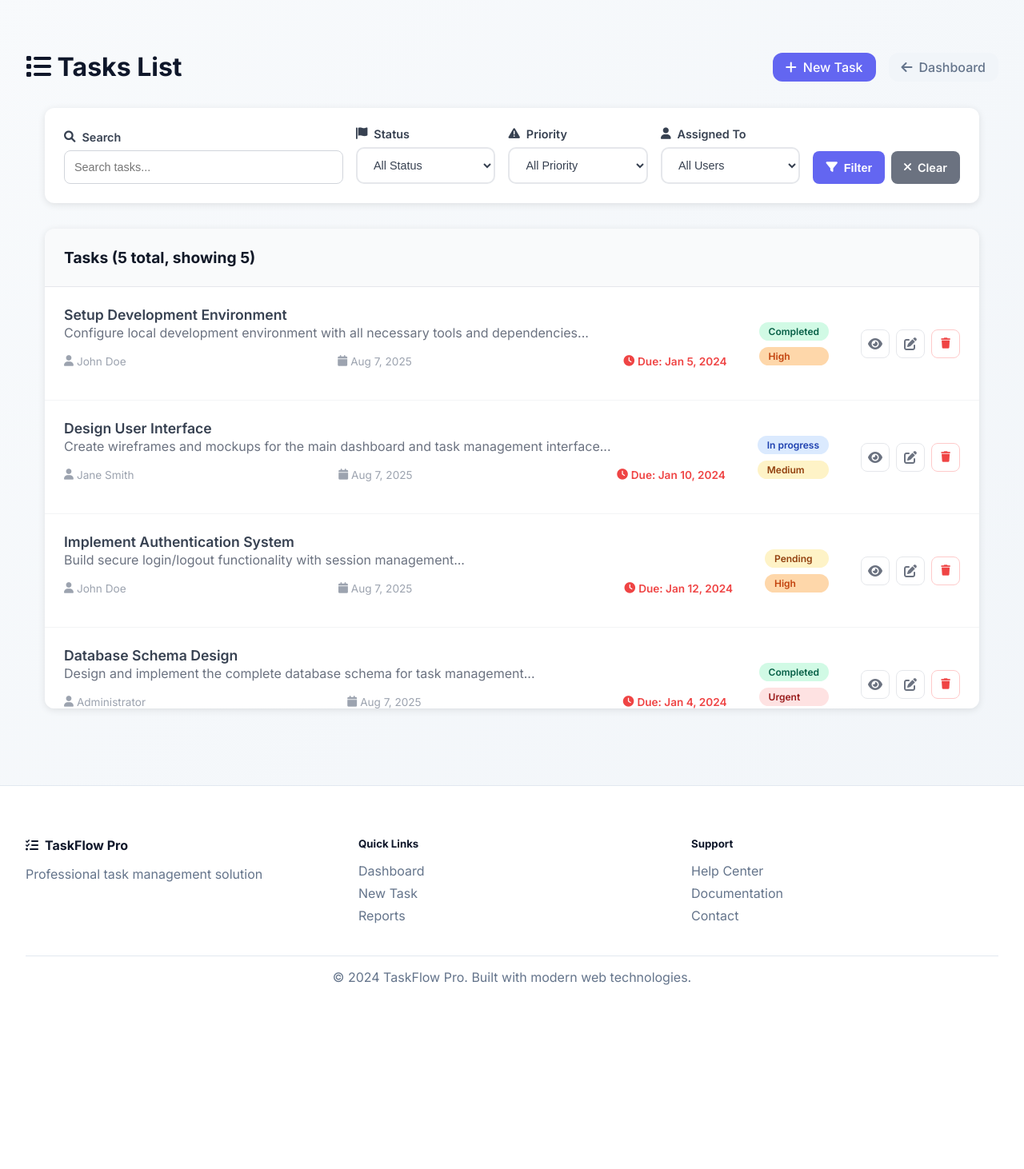
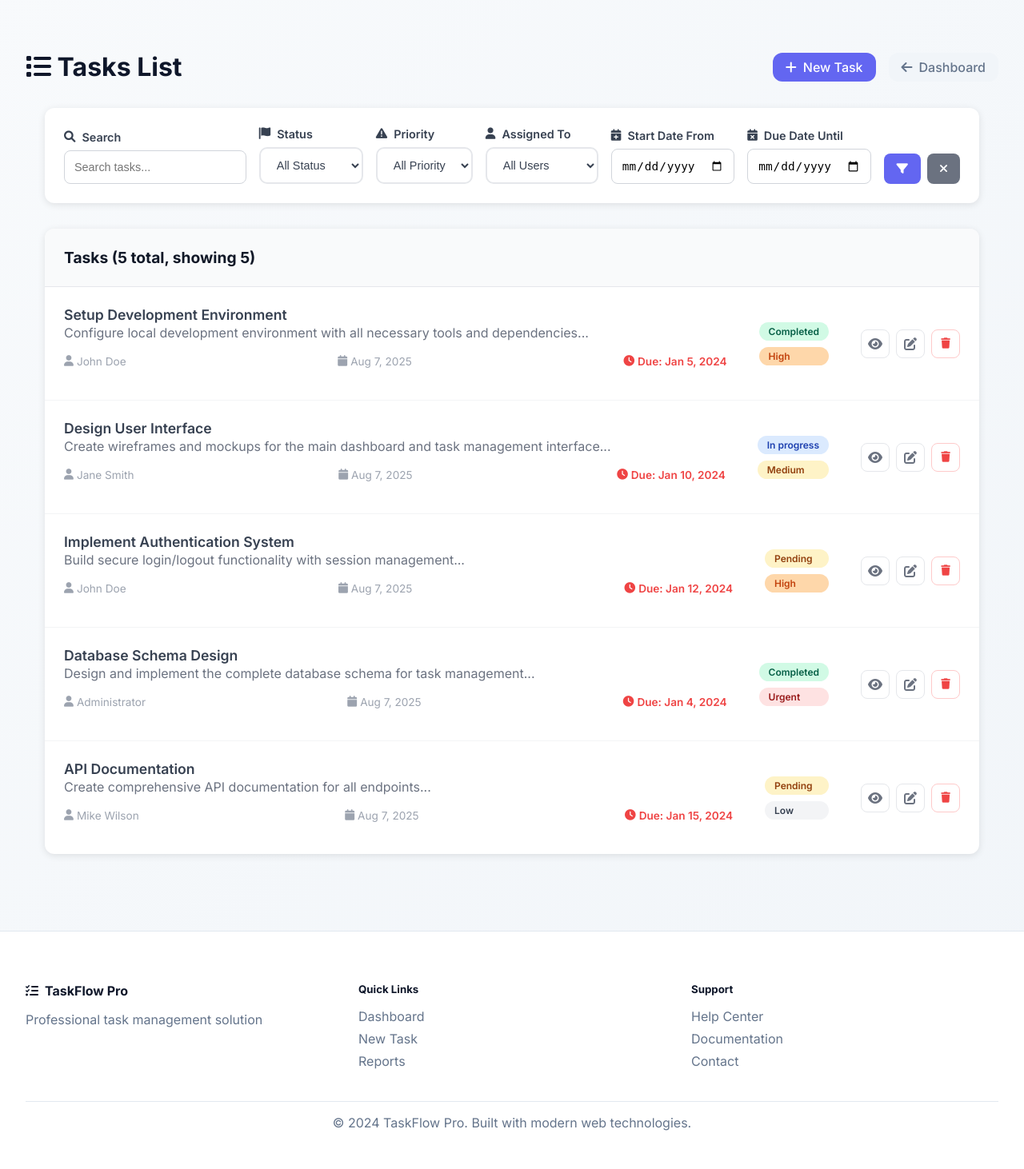
Before and after one commit to VEL-Development/task_mgmt, a PHP site: page /?action=tasks_list in a window 1280 px wide. Shown: the part 101-1563 px from the top of the page at 80% size. Before the commit the page ends 1333 px from the top, so only its background shows below. Run offline with PHP 8.4, Linux system fonts and the light colour scheme; the visitor is signed in with stand-in values (Sample User, id 1); data comes from the database, SQL or seed files in the repository; some libraries are stand-ins or nearby versions.

Commit message:
filter works

```diff
--- a/assets/css/modern.css
+++ b/assets/css/modern.css
@@ -1908,7 +1883,7 @@ body { font-family: 'Inter', sans-serif; background: linear-gradient(135deg, #f8
 
 .filters-form {
     display: grid;
-    grid-template-columns: 2fr 1fr 1fr 1fr auto;
+    grid-template-columns: 2fr 1fr 1fr 1fr 1fr 1fr auto;
     gap: 1rem;
     align-items: end;
 }
--- a/assets/css/user_dashboard_page.css
+++ b/assets/css/user_dashboard_page.css
@@ -358,10 +358,10 @@
 }
 
 /* Tasks List */
-.tasks-list {
+/* .tasks-list {
     max-height: 600px;
     overflow-y: auto;
-}
+} */
 
 .task-item {
     display: flex;
--- a/views/tasks_list.php
+++ b/views/tasks_list.php
@@ -11,6 +11,8 @@ $status_filter = $_GET['status'] ?? '';
 $priority_filter = $_GET['priority'] ?? '';
 $assigned_filter = $_GET['assigned'] ?? '';
 $search = $_GET['search'] ?? '';
+$start_date_filter = $_GET['start_date'] ?? '';
+$due_date_filter = $_GET['due_date'] ?? '';
 $page = max(1, (int)($_GET['page'] ?? 1));
 $per_page = 10;
 
@@ -34,6 +36,14 @@ if ($search) {
     $where_conditions[] = "(t.title LIKE ? OR t.description LIKE ?)";
     $params[] = "%$search%";
     $params[] = "%$search%";
+}
+if ($start_date_filter) {
+    $where_conditions[] = "DATE(t.start_date) >= ?";
+    $params[] = $start_date_filter;
+}
+if ($due_date_filter) {
+    $where_conditions[] = "DATE(t.due_date) <= ?";
+    $params[] = $due_date_filter;
 }
 
 $tasks = $task->getTasksWithPagination($where_conditions, $params, $page, $per_page);
@@ -105,12 +115,22 @@ include 'includes/header.php';
                 </select>
             </div>
 
+            <div class="filter-group">
+                <label><i class="fas fa-calendar-plus"></i> Start Date From</label>
+                <input type="date" name="start_date" value="<?php echo htmlspecialchars($start_date_filter); ?>">
+            </div>
+
+            <div class="filter-group">
+                <label><i class="fas fa-calendar-times"></i> Due Date Until</label>
+                <input type="date" name="due_date" value="<?php echo htmlspecialchars($due_date_filter); ?>">
+            </div>
+
             <div class="filter-actions">
                 <button type="submit" class="btn-filter">
-                    <i class="fas fa-filter"></i> Filter
+                    <i class="fas fa-filter"></i>
                 </button>
                 <a href="index.php?action=tasks_list" class="btn-filter btn-clear">
-                    <i class="fas fa-times"></i> Clear
+                    <i class="fas fa-times"></i>
                 </a>
             </div>
         </form>
@@ -172,20 +192,20 @@ include 'includes/header.php';
         <?php if ($total_pages > 1): ?>
         <div class="pagination">
             <?php if ($page > 1): ?>
-            <a href="?action=tasks_list&page=<?php echo $page-1; ?>&status=<?php echo $status_filter; ?>&priority=<?php echo $priority_filter; ?>&assigned=<?php echo $assigned_filter; ?>&search=<?php echo urlencode($search); ?>" class="page-btn">
+            <a href="?action=tasks_list&page=<?php echo $page-1; ?>&status=<?php echo $status_filter; ?>&priority=<?php echo $priority_filter; ?>&assigned=<?php echo $assigned_filter; ?>&search=<?php echo urlencode($search); ?>&start_date=<?php echo $start_date_filter; ?>&due_date=<?php echo $due_date_filter; ?>" class="page-btn">
                 <i class="fas fa-chevron-left"></i>
             </a>
             <?php endif; ?>
 
             <?php for ($i = max(1, $page-2); $i <= min($total_pages, $page+2); $i++): ?>
-            <a href="?action=tasks_list&page=<?php echo $i; ?>&status=<?php echo $status_filter; ?>&priority=<?php echo $priority_filter; ?>&assigned=<?php echo $assigned_filter; ?>&search=<?php echo urlencode($search); ?>"
+            <a href="?action=tasks_list&page=<?php echo $i; ?>&status=<?php echo $status_filter; ?>&priority=<?php echo $priority_filter; ?>&assigned=<?php echo $assigned_filter; ?>&search=<?php echo urlencode($search); ?>&start_date=<?php echo $start_date_filter; ?>&due_date=<?php echo $due_date_filter; ?>"
                class="page-btn <?php echo $i == $page ? 'active' : ''; ?>">
                 <?php echo $i; ?>
             </a>
             <?php endfor; ?>
 
             <?php if ($page < $total_pages): ?>
-            <a href="?action=tasks_list&page=<?php echo $page+1; ?>&status=<?php echo $status_filter; ?>&priority=<?php echo $priority_filter; ?>&assigned=<?php echo $assigned_filter; ?>&search=<?php echo urlencode($search); ?>" class="page-btn">
+            <a href="?action=tasks_list&page=<?php echo $page+1; ?>&status=<?php echo $status_filter; ?>&priority=<?php echo $priority_filter; ?>&assigned=<?php echo $assigned_filter; ?>&search=<?php echo urlencode($search); ?>&start_date=<?php echo $start_date_filter; ?>&due_date=<?php echo $due_date_filter; ?>" class="page-btn">
                 <i class="fas fa-chevron-right"></i>
             </a>
             <?php endif; ?>
--- a/views/user_dashboard.php
+++ b/views/user_dashboard.php
@@ -126,7 +126,7 @@ $completionRate = $userTasks['total'] > 0 ? round(($userTasks['completed'] / $us
                 </div>
             </div>
 
-            <div class="metric-card cancelled">
+            <!-- <div class="metric-card cancelled">
                 <div class="metric-icon">
                     <i class="fas fa-times-circle"></i>
                 </div>
@@ -138,7 +138,7 @@ $completionRate = $userTasks['total'] > 0 ? round(($userTasks['completed'] / $us
                     <i class="fas fa-minus"></i>
                     <span>0%</span>
                 </div>
-            </div>
+            </div> -->
         </div>
 
         <div class="dashboard-grid">
```
Also changed, not shown: other parts of assets/css/modern.css (+2 -27 lines), views/dashboard_enhanced.php (+11 -10 lines), views/reports.php (+1 -10 lines).
